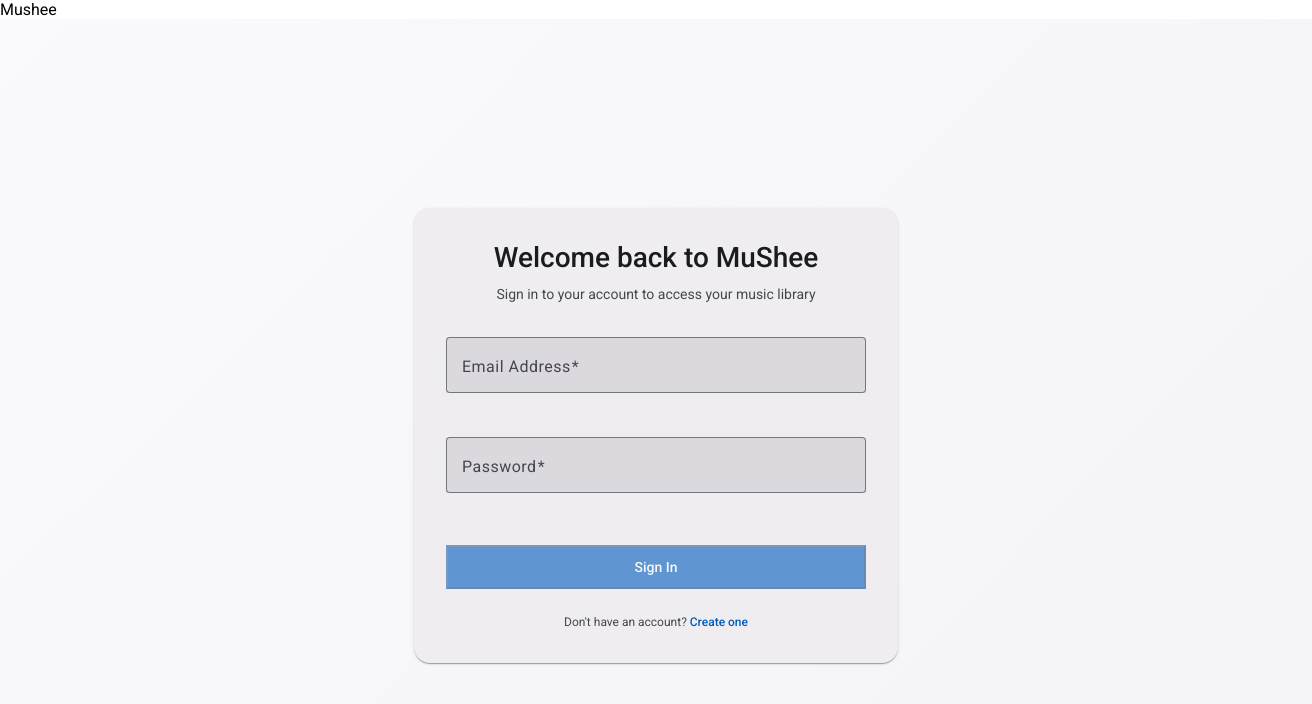
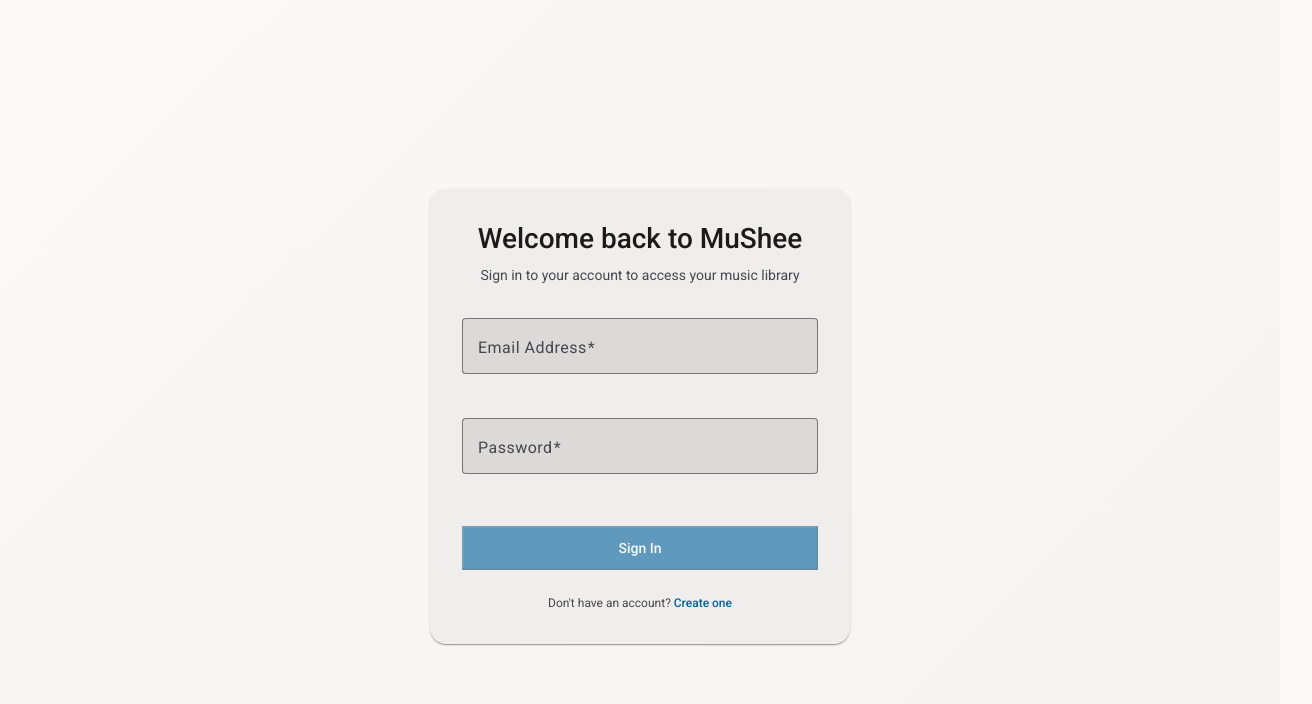
Before and after one commit to Seg0r/MuShee, an Angular app: page /login in a window 1280 px wide. Shown: the top 704 px of the page, 1312 px wide, since content can reach past the window. Built offline with nearby package versions, Linux system fonts and the light colour scheme.

Commit message:
feat: enhance styling and typography with Material Design tokens

```diff
--- a/src/app/app.component.html
+++ b/src/app/app.component.html
@@ -1,3 +1 @@
-<main class="main">Mushee</main>
-
 <router-outlet />
--- a/src/index.html
+++ b/src/index.html
@@ -6,10 +6,12 @@
     <base href="/" />
     <meta name="viewport" content="width=device-width, initial-scale=1" />
     <link rel="icon" type="image/x-icon" href="favicon.ico" />
+    <!-- Google Fonts: Roboto with all weights used in Material theme -->
     <link
-      href="https://fonts.googleapis.com/css2?family=Roboto:wght@300;400;500&display=swap"
+      href="https://fonts.googleapis.com/css2?family=Roboto:wght@300;400;500;700&display=swap"
       rel="stylesheet"
     />
+    <!-- Material Icons -->
     <link href="https://fonts.googleapis.com/icon?family=Material+Icons" rel="stylesheet" />
   </head>
   <body class="mat-typography">
--- a/src/styles.scss
+++ b/src/styles.scss
@@ -1,10 +1,30 @@
+/* Import Material Design Tokens */
+@use './styles/tokens.scss';
+
 /* You can add global styles to this file, and also import other style files */
 
 html,
 body {
   height: 100%;
+  margin: 0;
+  font-family: var(--mat-sys-brand-font-family), 'Helvetica Neue', sans-serif;
+  background-color: var(--mat-sys-surface);
+  color: var(--mat-sys-on-surface);
+  transition:
+    background-color 0.2s ease,
+    color 0.2s ease;
+
+  @media (prefers-reduced-motion: reduce) {
+    transition: none;
+  }
 }
-body {
-  margin: 0;
-  font-family: Roboto, 'Helvetica Neue', sans-serif;
+
+* {
+  box-sizing: border-box;
 }
+
+/* Ensure proper typography application */
+:root,
+:host {
+  color-scheme: light dark;
+}
--- /dev/null
+++ b/src/styles/tokens.scss
@@ -0,0 +1,165 @@
+/* These tokens are generated using https://themes.angular-material.dev/ */
+/* Preview: https://themes.angular-material.dev/?bold-font-weight=700&brand-font-family=Roboto&medium-font-weight=500&plain-font-family=Roboto&regular-font-weight=400&seed-error=%23ffb4ab&seed-neutral=%237c766d&seed-neutral-variant=%237f7665&seed-primary=%23dcb659&seed-secondary=%23dac498&seed-tertiary=%23b8d07c */
+/* Seed Colors: primary: #dcb659, secondary: #dac498, tertiary: #b8d07c, error: #ffb4ab, neutral: #7c766d, neutral-variant: #7f7665 */
+/* Seed Typography: plain-font-family: Roboto, brand-font-family: Roboto, bold-font-weight: 700, medium-font-weight: 500, regular-font-weight: 400 */
+
+/* Make sure to import fonts in `<head>` of html */
+/*
+<style>
+  @import url('https://fonts.googleapis.com/css2?family=Roboto&family=Roboto&display=swap');
+</style>
+
+OR
+
+<link rel="stylesheet" href="https://fonts.googleapis.com/css2?family=Roboto&family=Roboto&display=swap">
+*/
+
+@use '@angular/material' as mat;
+
+/* Light Theme */
+:root,
+:host {
+  @include mat.theme-overrides(
+    (
+      primary: #00629e,
+      on-primary: #ffffff,
+      primary-container: #cfe4ff,
+      on-primary-container: #001d34,
+      inverse-primary: #9acbff,
+      primary-fixed: #cfe4ff,
+      primary-fixed-dim: #9acbff,
+      on-primary-fixed: #001d34,
+      on-primary-fixed-variant: #004a79,
+      secondary: #48607b,
+      on-secondary: #ffffff,
+      secondary-container: #d0e4ff,
+      on-secondary-container: #001d35,
+      secondary-fixed: #d0e4ff,
+      secondary-fixed-dim: #b0c9e8,
+      on-secondary-fixed: #001d35,
+      on-secondary-fixed-variant: #304962,
+      tertiary: #804892,
+      on-tertiary: #ffffff,
+      tertiary-container: #fad7ff,
+      on-tertiary-container: #330045,
+      tertiary-fixed: #fad7ff,
+      tertiary-fixed-dim: #efb0ff,
+      on-tertiary-fixed: #330045,
+      on-tertiary-fixed-variant: #662f78,
+      background: #fcf8f8,
+      on-background: #1c1b1c,
+      surface: #fcf8f8,
+      surface-dim: #dcd9d9,
+      surface-bright: #fcf8f8,
+      surface-container-lowest: #ffffff,
+      surface-container-low: #f6f3f3,
+      surface-container: #f0eded,
+      surface-container-high: #ebe7e7,
+      surface-container-highest: #e5e2e2,
+      on-surface: #1c1b1c,
+      shadow: #000000,
+      scrim: #000000,
+      surface-tint: #5b5f63,
+      inverse-surface: #313030,
+      inverse-on-surface: #f3f0f0,
+      outline: #75777b,
+      outline-variant: #c5c6cb,
+      neutral: #797777,
+      neutral10: #1c1b1c,
+      error: #ba1a1a,
+      error-container: #ffdad6,
+      on-error: #ffffff,
+      on-error-container: #410002,
+      surface-variant: #e1e2e7,
+      on-surface-variant: #44474b,
+      neutral-variant: #75777c,
+      neutral-variant20: #2e3134,
+      inverse-secondary: #b0c9e8,
+      inverse-tertiary: #efb0ff,
+    )
+  );
+}
+
+/* Dark Theme */
+.dark {
+  @include mat.theme-overrides(
+    (
+      primary: #e9c263,
+      on-primary: #3e2e00,
+      primary-container: #5a4300,
+      on-primary-container: #ffdf98,
+      inverse-primary: #775a00,
+      primary-fixed: #ffdf98,
+      primary-fixed-dim: #e9c263,
+      on-primary-fixed: #251a00,
+      on-primary-fixed-variant: #5a4300,
+      secondary: #dac498,
+      on-secondary: #3c2f0f,
+      secondary-container: #544523,
+      on-secondary-container: #f7e0b2,
+      secondary-fixed: #f7e0b2,
+      secondary-fixed-dim: #dac498,
+      on-secondary-fixed: #251a00,
+      on-secondary-fixed-variant: #544523,
+      tertiary: #b8d07c,
+      on-tertiary: #273500,
+      tertiary-container: #3a4d05,
+      on-tertiary-container: #d4ec95,
+      tertiary-fixed: #d4ec95,
+      tertiary-fixed-dim: #b8d07c,
+      on-tertiary-fixed: #151f00,
+      on-tertiary-fixed-variant: #3a4d05,
+      background: #141312,
+      on-background: #e6e2e0,
+      surface: #141312,
+      surface-dim: #141312,
+      surface-bright: #3a3938,
+      surface-container-lowest: #0f0e0d,
+      surface-container-low: #1c1b1b,
+      surface-container: #201f1f,
+      surface-container-high: #2b2a29,
+      surface-container-highest: #363433,
+      on-surface: #e6e2e0,
+      shadow: #000000,
+      scrim: #000000,
+      surface-tint: #cdc5bb,
+      inverse-surface: #e6e2e0,
+      inverse-on-surface: #31302f,
+      outline: #969087,
+      outline-variant: #4b463e,
+      neutral: #797675,
+      neutral10: #1c1b1b,
+      error: #ffb4ab,
+      error-container: #93000a,
+      on-error: #690005,
+      on-error-container: #ffdad6,
+      surface-variant: #4b463e,
+      on-surface-variant: #cdc5ba,
+      neutral-variant: #7c766d,
+      neutral-variant20: #343028,
+      inverse-secondary: #6d5c38,
+      inverse-tertiary: #51651e,
+    )
+  );
+}
+
+/* Typography */
+:root,
+:host {
+  /* core typography tokens are not generating css variables, hence below */
+  --mat-sys-brand-font-family: Roboto;
+  --mat-sys-plain-font-family: Roboto;
+  --mat-sys-bold-font-weight: 700;
+  --mat-sys-medium-font-weight: 500;
+  --mat-sys-regular-font-weight: 400;
+
+  @include mat.theme-overrides(
+    (
+      brand-family: Roboto,
+      plain-family: Roboto,
+      bold-weight: 700,
+      medium-weight: 500,
+      regular-weight: 400,
+    )
+  );
+}
```
